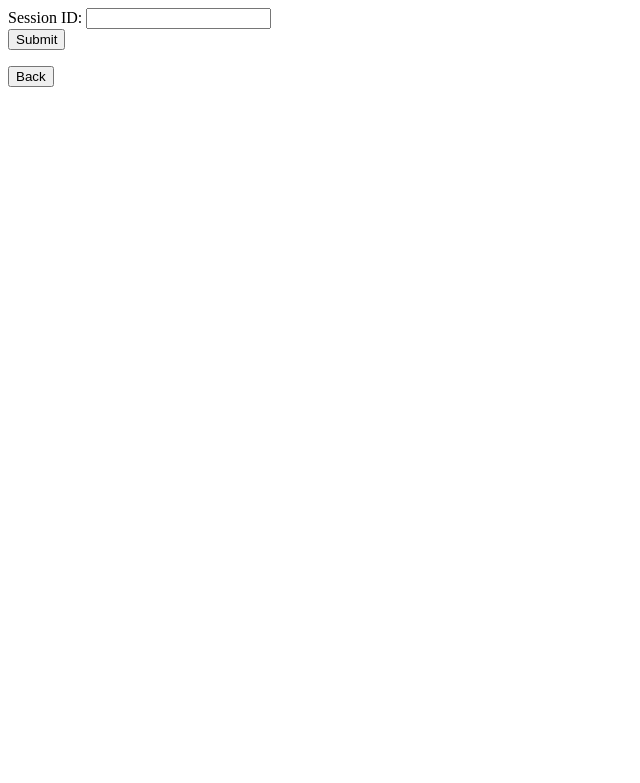
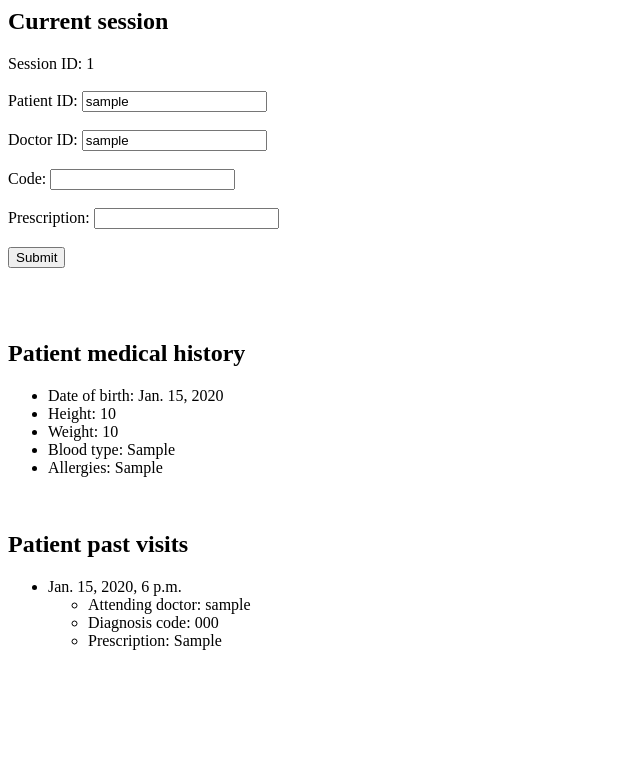
Before and after one commit to IFS4205-AY2223-Group3/IFS4205-Group3-Crowdsensing-Med-App, a Django app: page /doctor/examine/ in a window 1280 px wide. Shown: the top 783 px of the page, without its empty margins (0-640 px from the left). Run offline with Django 4.2, Linux system fonts and the light colour scheme; a user stored in the database is signed in; tables that the repository leaves empty hold one stand-in row (values such as "Sample post").

Commit message:
Update examine page to pull patient's past visits and general health records

```diff
--- a/backend/models.py
+++ b/backend/models.py
@@ -68,10 +68,10 @@ class Diagnosis(models.Model):
     description = models.TextField()
 
 class Examinations(models.Model):
-    sessionid = models.CharField(max_length=50, primary_key=True)
-    doctorid = models.OneToOneField(Doctor, on_delete=models.CASCADE, db_column='doctorid')
-    patientid = models.OneToOneField(Patient, on_delete=models.CASCADE, db_column='patientid')
-    code = models.OneToOneField(Diagnosis, on_delete=models.CASCADE, db_column='code')
+    sessionid = models.CharField(max_length=10, primary_key=True)
+    doctorid = models.ForeignKey(Doctor, on_delete=models.CASCADE, db_column='doctorid')
+    patientid = models.ForeignKey(Patient, on_delete=models.CASCADE, db_column='patientid')
+    code = models.ForeignKey(Diagnosis, on_delete=models.CASCADE, db_column='code')
     prescription = models.CharField(max_length=50)
     sessiontime = models.DateTimeField(auto_now_add=True)
 
--- a/backend/urls.py
+++ b/backend/urls.py
@@ -6,5 +6,6 @@ urlpatterns = [
     path('login_user', views.login_user, name='login'),
     path('logout_user', views.logout_user, name='logout'),
     path('create_session', views.create_session, name='createsession'),
-    path('assign_doctor', views.assign_doctor, name='assigndoctor')
+    path('assign_doctor', views.assign_doctor, name='assigndoctor'),
+    path('examine', views.finish_examine, name='examine')
 ]
--- a/backend/views.py
+++ b/backend/views.py
@@ -72,3 +72,6 @@ def assign_doctor(request):
 			return HttpResponse("invalid")
 	else:
 		return HttpResponse("invalid")
+
+def finish_examine(request):
+    return HttpResponse('foo')
--- a/doctor/templates/doctor/confirmation.html
+++ b/doctor/templates/doctor/confirmation.html
@@ -3,10 +3,11 @@
 </head>
 Session ID: {{sessionid}}
 <br/> <br/>
-
+{{error_message}}
+<br/><br/>
 <div>
     Click Next when patient has approved request
 </div>
 
 <br/> <br/>
-<button>Next</button>
+<button onclick="location.href='{% url 'doctor:examine' %}'">Next</button>
--- a/doctor/templates/doctor/dashboard.html
+++ b/doctor/templates/doctor/dashboard.html
@@ -1,6 +1,6 @@
 <head>
     <title>Doctor Dashboard</title>
 </head>
-<button onclick="location.href='{% url 'doctor:examine' %}'">Examine</button>
+<button onclick="location.href='{% url 'doctor:newsession' %}'">Examine</button>
 <br/><br/>
 <button onclick="location.href='{% url 'backend:logout' %}'">Logout</button>
--- a/doctor/templates/doctor/examine.html
+++ b/doctor/templates/doctor/examine.html
@@ -1,11 +1,51 @@
 <head>
     <title>Examine patient</title>
 </head>
-<form method="POST" action="{% url 'backend:assigndoctor' %}">
+<h2>Current session</h2>
+Session ID: {{session.sessionid}}
+<br/><br/>
+<form method="POST" action="{% url 'backend:examine' %}">
     {% csrf_token %}
-    <label for="sessionid">Session ID: </label>
-    <input type="text" name="sessionid">
-    <br/>
+    <label for="patientid">Patient ID: </label>
+    <input type="text" name="patientid" value="{{session.patientid.userid}}" readonly>
+    <br/><br/>
+    <label for="doctorid">Doctor ID: </label>
+    <input type="text" name="doctorid" value="{{session.doctorid.userid}}" readonly>
+    <br/><br/>
+    <label for="code">Code: </label>
+    <input type="text" name="code">
+    <br/><br/>
+    <label for="prescription">Prescription: </label>
+    <input type="text" name="prescription">
+    <br/><br/>
     <input type="submit" value="Submit">
 </form>
-<button onclick="location.href='{% url 'doctor:dashboard' %}'" >Back</button>
+
+<br/><br/>
+
+<h2>Patient medical history</h2>
+<div>
+    <ul>
+        <li>Date of birth: {{record.dateofbirth}}</li>
+        <li>Height: {{record.height}}</li>
+        <li>Weight: {{record.weight}}</li>
+        <li>Blood type: {{record.bloodtype}}</li>
+        <li>Allergies: {{record.allergies}}</li>
+    </ul>
+</div>
+<br/>
+<h2>Patient past visits</h2>
+<div>
+    <ul>
+    {% for visits in past_visits %}
+        <li>{{visits.sessiontime}}
+            <ul>
+                <li>Attending doctor: {{visits.doctorid.userid}}</li>
+                <li>Diagnosis code: {{visits.code.code}}</li>
+                <li>Prescription: {{visits.prescription}}</li>
+            </ul>
+        </li>
+        <br/>
+    {% endfor %}
+    </ul>
+</div>
--- a/doctor/urls.py
+++ b/doctor/urls.py
@@ -4,6 +4,7 @@ from . import views
 app_name = 'doctor'
 urlpatterns = [
     path('dashboard/', views.dashboard, name='dashboard'),
+    path('newsession', views.new_session, name='newsession'),
     path('examine/', views.examine, name='examine'),
     path('confirmation/', views.confirmation, name='confirmation')
 ]
--- a/doctor/views.py
+++ b/doctor/views.py
@@ -1,6 +1,7 @@
 from django.shortcuts import render, redirect
 from django.http import HttpResponse
 from django.urls import reverse
+from backend.models import Patient, Doctor, HealthRecords, PendingSessions, Examinations
 
 # Create your views here.
 
@@ -10,9 +11,23 @@ def dashboard(request):
     else:
         return redirect(reverse('login:index'))
 
+def new_session(request):
+    if (request.user.is_authenticated):
+        return render(request, 'doctor/newsession.html')
+    else:
+        return redirect(reverse('login:index'))
+
 def examine(request):
     if (request.user.is_authenticated):
-        return render(request, 'doctor/examine.html')
+        try:
+            doc = Doctor.objects.get(userid=request.user.userid)
+            new_session = PendingSessions.objects.get(doctorid=doc)
+            context = { 'session': new_session,
+                        'record': HealthRecords.objects.get(userid=new_session.patientid),
+                        'past_visits': Examinations.objects.all().filter(patientid=new_session.patientid)}
+            return render(request, 'doctor/examine.html', context)
+        except Doctor.DoesNotExist:
+            return redirect(reverse('login:index'))
     else:
         return redirect(reverse('login:index'))
 
```
Also changed, not shown: doctor/templates/doctor/newsession.html (added, +11 -0 lines).
